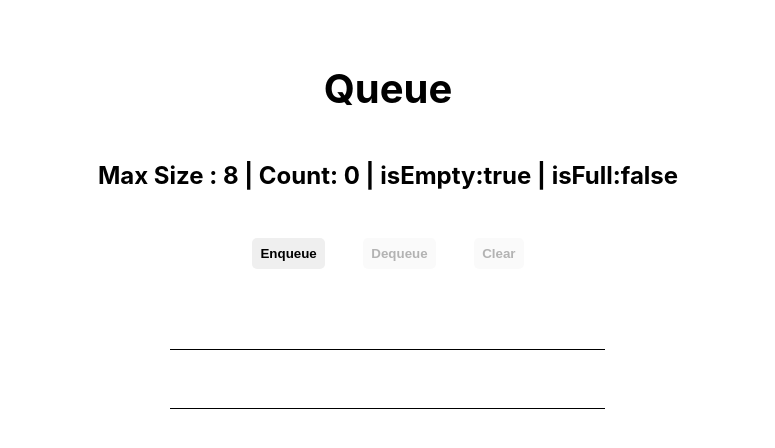
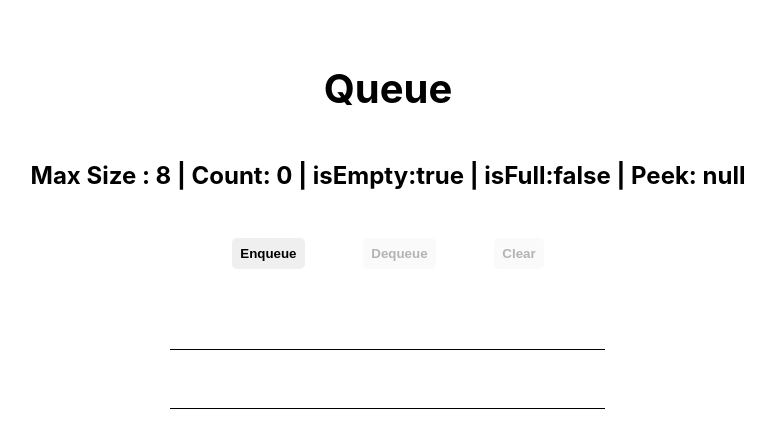
Before and after one commit to hopeinjavascript/poc-or-utils, a React (Create React App) app: page / in a window 1280 px wide. Shown: the top 448 px of the page, without its empty margins (252-1027 px from the left). Built offline with nearby package versions, Linux system fonts and the light colour scheme.

Commit message:
feat: add peek

```diff
--- a/src/components/Queue/Queue.jsx
+++ b/src/components/Queue/Queue.jsx
@@ -39,12 +39,14 @@ const Queue = ({ maxSize = 5 }) => {
 
   const isFull = () => count === maxSize;
 
+  const peek = () => (!isEmpty() ? queueItems[0] : null);
+
   return (
     <div className="wrapper queue-wrapper">
       <h1 className="heading">Queue</h1>
       <h2>
         Max Size : {maxSize} | Count: {size()} | isEmpty:{`${isEmpty()}`} |
-        isFull:{`${isFull()}`}
+        isFull:{`${isFull()}`} | Peek: {`${peek()}`}
       </h2>
       <div className="controls">
         <button
```
